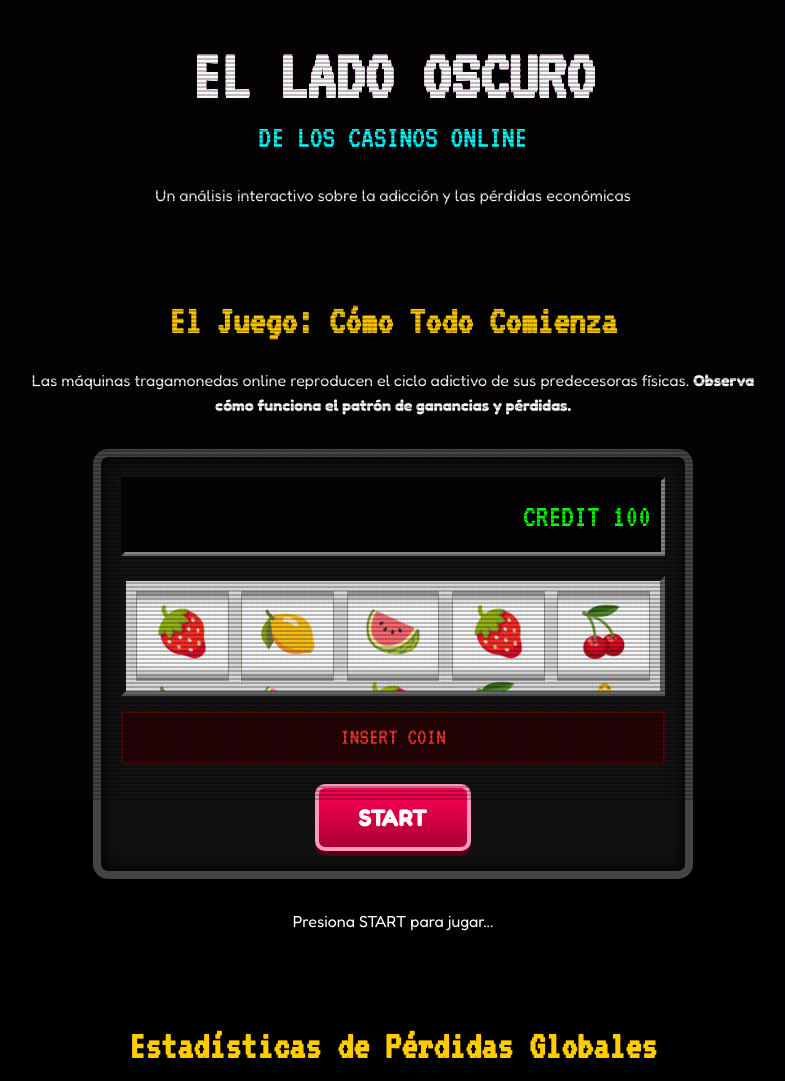
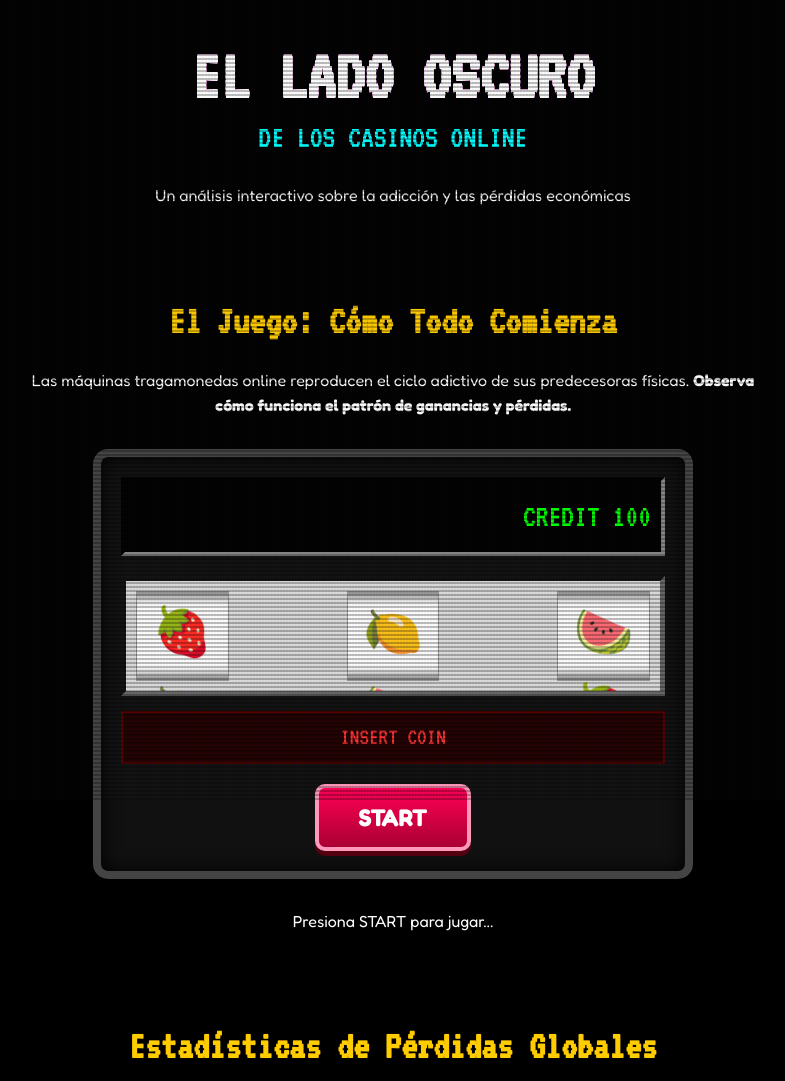
Before and after one commit to martincabrerahsk-lang/Todo-en-rojo, a plain HTML site: page index.html in a window 1280 px wide. Shown: the top 1081 px of the page, without its empty margins (247-1032 px from the left). Drawn offline with Linux system fonts and the light colour scheme.

Commit message:
Refactor reels layout with symbol divs

```diff
--- a/index.html
+++ b/index.html
@@ -42,14 +42,29 @@
                     </div>
                 </div>
 
-                <div class="reels-container">
-                    <!-- Usamos emojis temporalmente, pero el CSS los hará ver mejor -->
-                    <div class="reel" id="reel-1"><div class="reel-content">🍓<br>🍋<br>🍉<br>🍓<br>🍒<br>🔔</div></div>
-                    <div class="reel" id="reel-2"><div class="reel-content">🍋<br>🍉<br>🍓<br>🍒<br>🔔<br>🍓</div></div>
-                    <div class="reel" id="reel-3"><div class="reel-content">🍉<br>🍓<br>🍒<br>🔔<br>🍓<br>🍋</div></div>
-                    <div class="reel" id="reel-4"><div class="reel-content">🍓<br>🍒<br>🔔<br>🍓<br>🍋<br>🍉</div></div>
-                    <div class="reel" id="reel-5"><div class="reel-content">🍒<br>🔔<br>🍓<br>🍋<br>🍉<br>🍓</div></div>
-                </div>
+               <div class="reels-container">
+    <div class="reel" id="reel-1">
+        <div class="reel-content">
+            <div class="symbol">🍓</div>
+            <div class="symbol">🍋</div>
+            <div class="symbol">🍉</div>
+            <div class="symbol">🍒</div> </div>
+    </div>
+    <div class="reel" id="reel-2">
+        <div class="reel-content">
+            <div class="symbol">🍋</div>
+            <div class="symbol">🍉</div>
+            <div class="symbol">🍓</div>
+            <div class="symbol">🍒</div> </div>
+    </div>
+    <div class="reel" id="reel-3">
+        <div class="reel-content">
+            <div class="symbol">🍉</div>
+            <div class="symbol">🍓</div>
+            <div class="symbol">🍋</div>
+            <div class="symbol">🍒</div> </div>
+    </div>
+</div>
 
                 <div class="win-display" id="win-display">
                     <span id="win-text">INSERT COIN</span>
```
